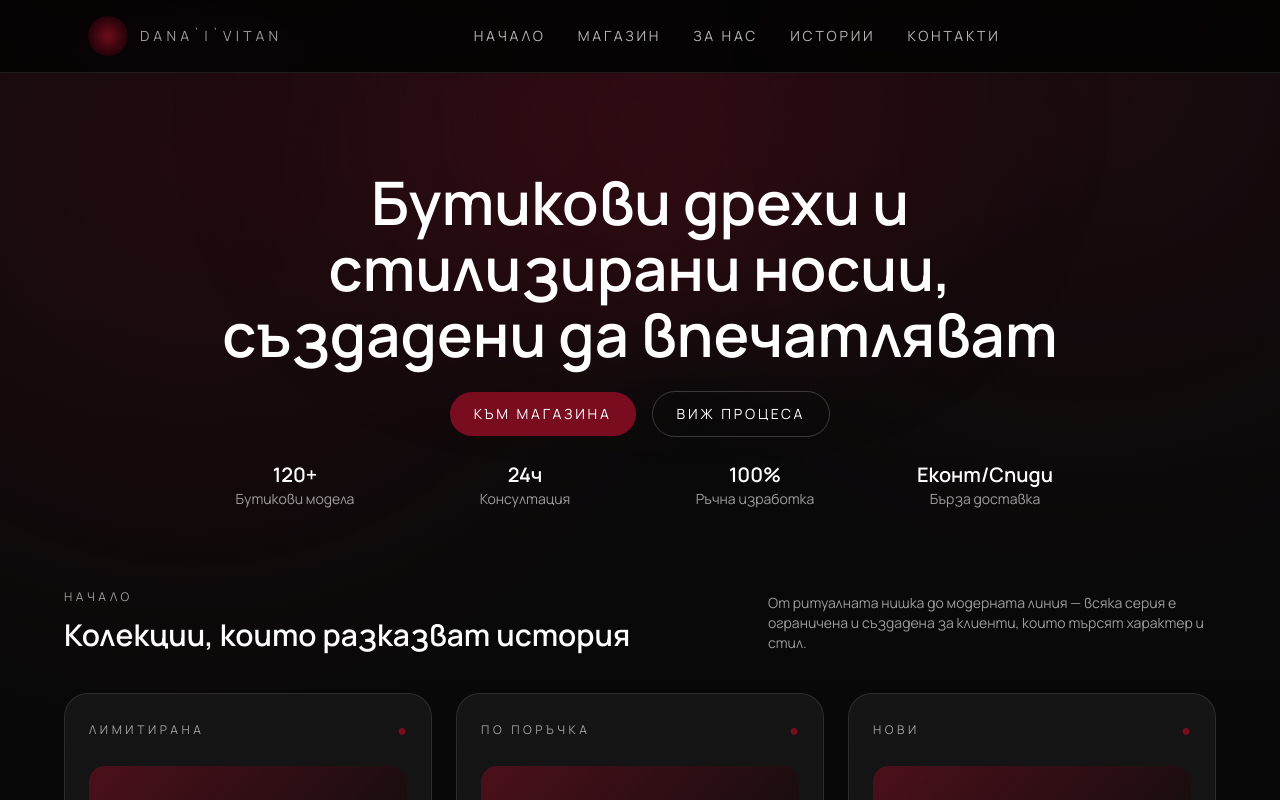
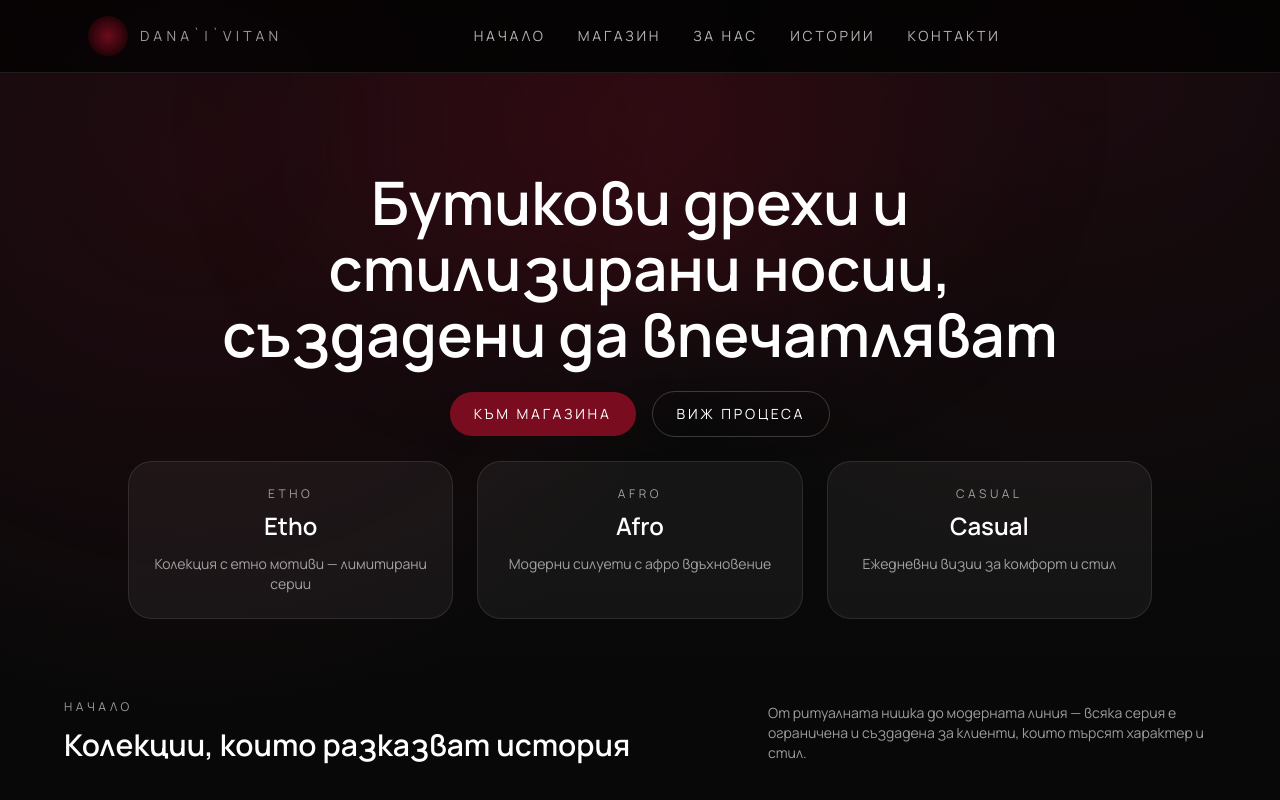
Before and after one commit to Niko5886/shopDanaVitan, a Next.js app: page / in a window 1280 px wide. Shown: the top 800 px of the page. Built offline with nearby package versions, Linux system fonts and the light colour scheme; a web font is replaced by a local one.

Commit message:
Hero: replace small stats with three brand cards (Etho/Afro/Casual)

```diff
--- a/app/page.tsx
+++ b/app/page.tsx
@@ -28,23 +28,39 @@ export default function Home() {
                     Виж процеса
                   </a>
                 </div>
-                <div className="grid grid-cols-2 gap-6 text-sm text-white/60 sm:grid-cols-4">
-                  <div>
-                    <p className="text-xl font-semibold text-white">120+</p>
-                    <p>Бутикови модела</p>
-                  </div>
-                  <div>
-                    <p className="text-xl font-semibold text-white">24ч</p>
-                    <p>Консултация</p>
-                  </div>
-                  <div>
-                    <p className="text-xl font-semibold text-white">100%</p>
-                    <p>Ръчна изработка</p>
-                  </div>
-                  <div>
-                    <p className="text-xl font-semibold text-white">Еконт/Спиди</p>
-                    <p>Бърза доставка</p>
-                  </div>
+                <div className="mt-6 grid w-full grid-cols-1 gap-6 sm:grid-cols-3">
+                  {[
+                    {
+                      id: "etho",
+                      title: "Etho",
+                      desc: "Колекция с етно мотиви — лимитирани серии",
+                      href: "/brand/etho",
+                    },
+                    {
+                      id: "afro",
+                      title: "Afro",
+                      desc: "Модерни силуети с афро вдъхновение",
+                      href: "/brand/afro",
+                    },
+                    {
+                      id: "casual",
+                      title: "Casual",
+                      desc: "Ежедневни визии за комфорт и стил",
+                      href: "/brand/casual",
+                    },
+                  ].map((item) => (
+                    <a
+                      key={item.id}
+                      href={item.href}
+                      className="group block rounded-3xl border border-white/10 bg-white/5 p-6 hover:scale-105 transform-gpu transition"
+                    >
+                      <div className="text-xs uppercase tracking-[0.3em] text-white/60">
+                        {item.title}
+                      </div>
+                      <h3 className="mt-2 text-2xl font-semibold text-white">{item.title}</h3>
+                      <p className="mt-3 text-sm text-white/60">{item.desc}</p>
+                    </a>
+                  ))}
                 </div>
               </div>
             </div>
```
